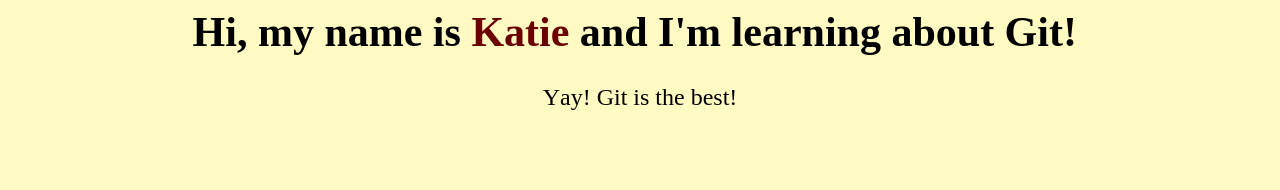
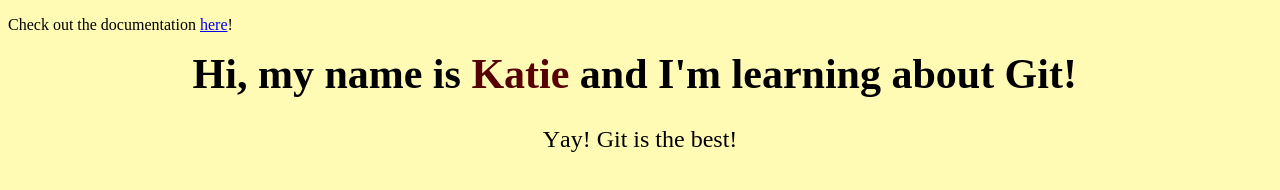
Before and after one commit to kwhitt78/my-first-repo, a plain HTML site: page index.html in a window 1280 px wide. Drawn offline with Linux system fonts and the light colour scheme.

Commit message:
adding documentation

```diff
--- a/index.html
+++ b/index.html
@@ -4,17 +4,18 @@
   <meta http-equiv="Content-Type" content="text/html; charset=utf-8">
   <meta http-equiv="Content-Style-Type" content="text/css">
   <title>My First Repo</title>
+  <p>Check out the documentation <a href="https://www.git-scm.com/doc">here</a>!</p>
   <meta name="Generator" content="Cocoa HTML Writer">
   <meta name="CocoaVersion" content="2022.5">
   <style type="text/css">
-    body {background-color: #fffac2}
-    p.p2 {margin: 0.0px 0.0px 24.0px 0.0px; text-align: center; line-height: 27.6px; font: 24.0px Raleway; color: #000000; -webkit-text-stroke: #000000}
-    span.s1 {font-kerning: none; background-color: #fffac2}
-    span.s2 {font-kerning: none; color: #6b0001; background-color: #fffac2; -webkit-text-stroke: 0px #6b0001}
+    body {background-color: #fffbb5}
+    p.p2 {margin: 0.0px 0.0px 24.0px 0.0px; text-align: center; font: 24.0px Raleway; color: #000000; -webkit-text-stroke: #000000}
+    span.s1 {font-kerning: none; background-color: #fffbb5}
+    span.s2 {font-kerning: none; color: #570002; background-color: #fffbb5; -webkit-text-stroke: 0px #570002}
   </style>
 </head>
 <body>
-<h1 style="margin: 0.0px 0.0px 28.1px 0.0px; text-align: center; line-height: 48.3px; font: 42.0px Raleway; color: #000000; -webkit-text-stroke: #000000"><span class="s1"><b>Hi, my name is </b></span><span class="s2"><b>Katie</b></span><span class="s1"><b> and I'm learning about Git!<span class="Apple-converted-space"> </span></b></span></h1>
+<h1 style="margin: 0.0px 0.0px 28.1px 0.0px; text-align: center; font: 42.0px Raleway; color: #000000; -webkit-text-stroke: #000000"><span class="s1"><b>Hi, my name is </b></span><span class="s2"><b>Katie</b></span><span class="s1"><b> and I'm learning about Git!<span class="Apple-converted-space"> </span></b></span></h1>
 <p class="p2"><span class="s1">Yay! Git is the best!</span></p>
 </body>
 </html>
```
